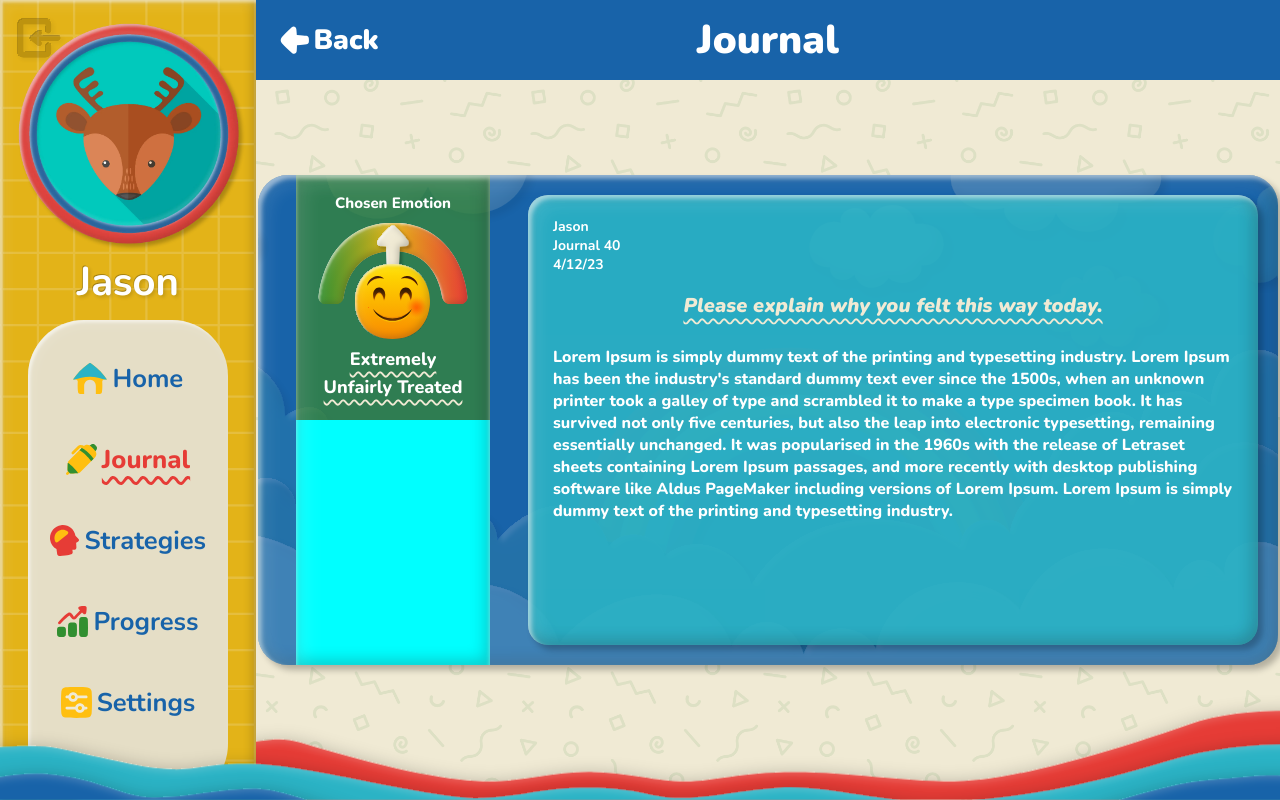
After one commit to DakotaPennwest/Team-Workaholics-Capstone, a PHP site: page /journalViewJournal.html in a window 1280 px wide. The commit adds this page. Run offline with PHP 8.4, Linux system fonts and the light colour scheme; data that the repository does not hold is empty.

Commit message:
Added viewJournalPage
- Added bare bones version of the view journal page
- Unfinished as of right now. Will give more details once finished

```diff
--- /dev/null
+++ b/journalViewJournal.html
@@ -0,0 +1,179 @@
+<!DOCTYPE html>
+<html lang="en">
+<head>
+    <meta charset="UTF-8">
+    <meta name="viewport" content="width=device-width, initial-scale=1.0, user-scalable=no">
+    <title>Journal</title>
+    <link rel="stylesheet" href="styles/layoutwithnavbar.css">
+    <link rel="stylesheet" href="styles/stylevariables.css">
+    <link rel="stylesheet" href="styles/journalViewJournal.css">
+    <link rel="shortcut icon" type="image/x-icon" href="images/favicon.ico">
+</head>
+<body>
+
+    <!-- Back Wave -->
+    <!-- Needs to be here to create layered effect with nav bar -->
+	<div class="waves-container">
+        <img src="./images/waveBack.svg" alt="Back Wave" class="wave back-wave">
+	</div>
+
+    <!-- Navigation Bar -->
+    <div class="navigation-bar">
+
+        <a href="index.php" id="navigation-bar-sign-out-icon" data-tooltip="Sign Out">
+            <img src="./images/icons/signOutIcon.svg" alt="Sign Out Icon" class="navigation-bar-sign-out-icon" title="Sign Out">
+        </a>
+
+
+        <!-- Profile Picture Section -->
+        <div class="navigation-bar-profile-picture-section">
+            <img src="./images/profilePictures/Deer.webp" alt="Profile Picture" class="navigation-bar-profile-picture">
+        </div>
+
+        <!-- Profile Name Section -->
+        <div class="navigation-bar-user-name-section">
+            <p class="navigation-bar-user-first-name" id="userFirstName">Jason</p>
+        </div>
+
+        <!-- Links Background -->
+        <div class="navigation-bar-links-container">
+            <!-- Home Link -->
+            <a href="homepage.html" class="navigation-bar-link">
+                <img src="./images/icons/homeIcon.svg" alt="Home Icon" class="navigation-bar-link-icon">
+                <span class="navigation-bar-link-text">Home</span>
+            </a>
+            <!-- Journal Link -->
+            <a href="journalHome.html" class="navigation-bar-link">
+                <img src="./images/icons/journalIcon.svg" alt="Journal Icon" class="navigation-bar-link-icon">
+                <span class="navigation-bar-link-text-selected">Journal</span>
+            </a>
+            <!-- Strategies Link -->
+            <a href="#" class="navigation-bar-link">
+                <img src="./images/icons/strategyIcon.svg" alt="Strategies Icon" class="navigation-bar-link-icon">
+                <span class="navigation-bar-link-text">Strategies</span>
+            </a>
+            <!-- Progress Link -->
+            <a href="#" class="navigation-bar-link">
+                <img src="./images/icons/progressIcon.svg" alt="Progress Icon" class="navigation-bar-link-icon">
+                <span class="navigation-bar-link-text">Progress</span>
+            </a>
+            <!-- Settings Link -->
+            <a href="#" class="navigation-bar-link">
+                <img src="./images/icons/settingsIcon.svg" alt="Settings Icon" class="navigation-bar-link-icon">
+                <span class="navigation-bar-link-text">Settings</span>
+             </a>
+        </div>
+
+    </div>
+
+
+	<!-- Top bar -->
+	<div class="top-bar">
+        <!-- Title of current page -->
+		<h1 class="page-title">Journal</h1>
+        <!-- Go Back arrow -->
+         <!-- Note: I can see this needed to be changed. Needs testing to ensure this method works -->
+        <a href="javascript:history.back()" class="back-arrow">
+            <img src="./images/backarrow.svg" alt="back arrow" class="back-arrow-icon">
+            <h2 class="go-back-text">Back</h2>
+        </a>
+
+	</div>
+
+
+	<!-- Main screen container -->
+	<div class="main-screen-container">
+
+
+		<!-- Container for the journal box-->
+		<div class="content-container">
+
+            <!-- Box that shows the whole journl and all info -->
+            <div class="view-journal-box">
+
+                <div class="left-content-container">
+
+
+                    <div class="left-content-inner-container-shading"> </div>
+
+                    <!-- What holds the top and bottom colored boxes -->
+                    <div class="left-content-inner-container">
+
+                        <div class="left-content-inner-container-top">
+
+                            <div class="left-content-inner-container-top-text">Chosen Emotion</div>
+
+                            <div class="chosen-emotion-image-container">
+                                <img src="./images/intensityBar/intensityBar3.svg" alt="selected intensity" class="selected-intensity-bar" id="selectedIntensityBar">
+                                <img src="./images/emotions/testEmoji.svg" alt="selected emotion emoji" class="selected-emotion-emoji" id="selectedEmotionEmoji">
+                            </div>
+
+                            <div class="left-content-inner-container-bottom-text" id="journalEmotion">Extremely Unfairly Treated</div>
+
+                        </div>
+
+                        <div class="left-content-inner-container-bottom">
+
+                        </div>
+
+                    </div>
+
+                </div>
+
+                <div class="right-content-container">
+
+                    <div class="journal-info-container">
+                        <p id="journalAuthorName">Jason</p>
+                        <p id="journalNumber">Journal 40</p>
+                        <p id="journalDate">4/12/23</p>
+                    </div>
+
+                    <div class="journal-prompt" id="journalPrompt">
+                        Please explain why you felt this way today.
+                    </div>
+
+                    <div class="journal-content" id="journalContent">
+                        Lorem Ipsum is simply dummy text of the printing and typesetting industry.
+                        Lorem Ipsum has been the industry's standard dummy text ever since the 1500s,
+                        when an unknown printer took a galley of type and scrambled it to make a type specimen book.
+                        It has survived not only five centuries, but also the leap into electronic typesetting, remaining essentially unchanged.
+                        It was popularised in the 1960s with the release of Letraset sheets containing Lorem Ipsum passages,
+                        and more recently with desktop publishing software like Aldus PageMaker including versions of Lorem Ipsum.
+                        Lorem Ipsum is simply dummy text of the printing and typesetting industry.
+                </div>
+
+            </div>
+
+
+		</div>
+
+	</div>
+
+    <!-- Front and Middle Waves -->
+	<div class="waves-container">
+		<img src="./images/waveMiddle.svg" alt="Middle Wave" class="wave middle-wave">
+		<img src="./images/waveFront.svg" alt="Front Wave" class="wave front-wave">
+	</div>
+
+    <script src="scripts/journalViewJournal.js"></script>
+	<script>
+    // When the DOM content is fully loaded, this script fetches user information from the server.
+    // It then updates the element with id 'userFirstName' to display the username.
+    // If there is an error during the fetch operation, it logs the error to the console.
+    document.addEventListener("DOMContentLoaded", function() {
+        fetch('getUserInfo.php')
+            .then(response => response.json())
+            .then(data => {
+                if (data.username) {
+                    document.getElementById('userFirstName').textContent = data.username;
+                }
+            })
+            .catch(error => {
+                console.error('Error fetching user info:', error);
+            });
+    });
+    </script>
+
+
+</body>
+</html>
--- /dev/null
+++ b/styles/journalViewJournal.css
@@ -0,0 +1,227 @@
+/* Adjust main screen container */
+.main-screen-container {
+    overflow: auto;
+    height: 90vh;
+}
+
+/* Container to center the forms */
+.content-container {
+    width: 100%;
+    position: relative; /* Ensures child elements are positioned relative to it */
+    z-index: 0; /* Ensure the background stays behind */
+    height: 100%;
+    display: flex;
+    align-items: center;
+    justify-content: center;
+}
+
+
+/* Box that shows the full journal*/
+.view-journal-box{
+    width: 1000px;
+    height: 450px;
+    background: var(--main-blue);
+    border-radius: 30px;
+    padding: 20px;
+    padding-left: 0px;
+    position: relative; /* Ensures child elements are positioned relative to it */
+    box-shadow: var(--main-shading-with-drop-shadow);
+    z-index: 0; /* Ensure the background stays behind */
+    overflow: hidden;
+    font-family: 'Nunito', sans-serif;
+    display: flex; /* This makes it so both the left and right will be displayed side by side */
+    margin-bottom: 5%;
+    margin-top: 1%;
+}
+
+.view-journal-box::after {
+    content: "";
+    position: absolute;
+    top: 0;
+    left: 0;
+    width: 100%; /* Full width of the rectangle */
+    height: 100%; /* Full height of the rectangle */
+    background-image: url('../images/backgroundImages/cloudsAndRainbow.svg'); /* Add the SVG as a background */
+    background-size: cover; /* Ensure the SVG covers the entire area */
+    background-position: center; /* Center the SVG */
+    opacity: 0.25; /* Set the opacity */
+    pointer-events: none; /* Make it non-interactive */
+}
+
+
+/* Left-side content container */
+.left-content-container {
+    position: relative;
+    height: 100%;
+    width: 27%;
+    display: flex;
+    align-items: center;
+    justify-content: center;
+    z-index: 1; /* Ensure this rectangle appears on top */
+}
+
+/* This container is purely here for shading. It needs to match left-content-inner-container in terms of sizing */
+.left-content-inner-container-shading {
+    position: absolute;
+    display: flex;
+    width: 72%;
+    /* Since we have padding, we need to extend the height of this by 40 px (since we have 20px padding on both sides)*/
+    height: calc(100% + 40px);
+    z-index: 10; /* Ensure this shading is on top */
+    box-shadow: var(--main-light-shading-no-sides);
+}
+
+.left-content-inner-container {
+    position: relative;
+    display: flex;
+    width: 72%;
+    /* Since we have padding, we need to extend the height of this by 40 px (since we have 20px padding on both sides)*/
+    height: calc(100% + 40px);
+    flex-direction: column; /* Stack items vertically */
+    align-items: center;
+    z-index: 1; /* Ensure this rectangle appears on top */
+}
+
+.left-content-inner-container-top {
+    position: relative;
+    display: flex;
+    width: 100%;
+    height: 50%;
+    flex-direction: column; /* Stack items vertically */
+    align-items: center;
+    background-color: rgb(55, 134, 54, 0.75);
+    z-index: 2; /* Ensure this rectangle appears on top */
+    justify-content: center;
+    text-align: center;
+    gap: 2.5%;
+    overflow: hidden;
+}
+
+.left-content-inner-container-bottom {
+    position: relative;
+    display: flex;
+    width: 100%;
+    height: 50%;
+    flex-direction: column; /* Stack items vertically */
+    align-items: center;
+    background-color: rgb(227, 179, 24, 0.75);
+    z-index: 2; /* Ensure this rectangle appears on top */
+    text-align: center;
+    overflow: hidden;
+    background-color: aqua;
+}
+
+.left-content-inner-container-top-text {
+    font-family: 'Nunito', sans-serif;
+    font-weight: 800;
+    font-size: 15px;
+    color: var(--pure-white);
+}
+
+.left-content-inner-container-bottom-text {
+    font-family: 'Nunito', sans-serif;
+    font-weight: 800;
+    font-size: 18px;
+    color: var(--pure-white);
+    text-decoration: underline;
+    text-decoration: var(--main-off-white) wavy underline;
+    text-underline-offset: 25%;
+    text-decoration-thickness: 10%;
+    align-self: center;
+    line-height: 28px;
+    padding-left: 20px;
+    padding-right: 20px;
+}
+
+.chosen-emotion-image-container {
+    position: relative;
+    display: flex;
+    width: 100%;
+    height: 120px;
+    align-items: center;
+    justify-content: center; /* Centers emoji horizontally */
+    align-items: center; /* Sticks emoji to the top */
+}
+
+.selected-emotion-emoji {
+    position:absolute;
+    height: 75px;
+    width: 75px;
+    top: 45px;
+}
+
+.selected-intensity-bar{
+    position:absolute;
+    height: 150px;
+    width: 150px;
+    top: -25px;
+}
+
+.right-content-container {
+    height: 100%;
+    width: 73%;
+    border-radius: 20px;
+    position: relative;
+    z-index: 1;
+    opacity: 1;
+    display: flex;
+    flex-direction: column;      /* Stack children vertically */
+    align-items: flex-start;     /* Default left alignment */
+    justify-content: flex-start; /* Start from the top */
+    overflow: hidden;
+    box-sizing: border-box;      /* Include padding in width/height */
+    box-shadow: var(--main-shading-with-drop-shadow);
+}
+
+/* Create a pseudo-element for the foreground opacity. This lets the foreground rectangle be low opacity but nothing else on top is */
+.right-content-container::before {
+    content: '';
+    position: absolute;
+    width: 100%;
+    height: 100%;
+    background: var(--main-cyan);
+    border-radius: 20px;
+    opacity: 0.9; /* Apply the 70% opacity here */
+    z-index: -1; /* Ensure it stays behind the content */
+    box-shadow: var(--main-shading-with-drop-shadow);
+}
+
+.journal-info-container {
+    font-family: 'Nunito', sans-serif;
+    font-weight: 700;
+    font-size: 14px;
+    color: var(--pure-white);
+    line-height: 5px;
+    text-align: left;
+    padding: 25px;
+    padding-top: 15px;
+    padding-bottom: 5px;
+}
+
+.journal-prompt {
+    font-family: 'Nunito', sans-serif;
+    font-weight: 900;
+    font-size: 20px;
+    color: var(--main-off-white);
+    font-style: italic;
+    text-decoration: underline;
+    text-decoration: var(--main-off-white) wavy underline;
+    text-underline-offset: 25%;
+    text-decoration-thickness: 10%;
+    padding: 25px;
+    padding-top: 0px;
+    padding-bottom: 15px;
+    text-align: center; /* Center the prompt text */
+    line-height: 40px;
+    align-self: center;
+}
+
+.journal-content {
+    font-family: 'Nunito', sans-serif;
+    font-weight: 800;
+    font-size: 16px;
+    color: var(--pure-white);
+    text-align: left;
+    padding: 25px;
+    padding-top: 5px;
+}
--- a/styles/stylevariables.css
+++ b/styles/stylevariables.css
@@ -45,6 +45,10 @@
     inset 3.6px 0px 4px rgba(0, 0, 0, 0.24),
     inset -3.6px 0px 16px rgba(0, 0, 0, 0.105);
 
+    --main-light-shading-no-sides:
+    inset 6px 6px 20px rgba(255, 255, 255, 0.15),
+    inset 0px 3.6px 4px rgba(255, 255, 255, 0.5),
+    inset -3.6px -3.6px 16px rgba(0, 0, 0, 0.24);
 
     --profile-name-text-shadow:
     0.15vw 0.15vw 0.3vw rgba(0, 0, 0, 0.15),
```
Also changed, not shown: scripts/journalViewJournal.js (added, +26 -0 lines).
